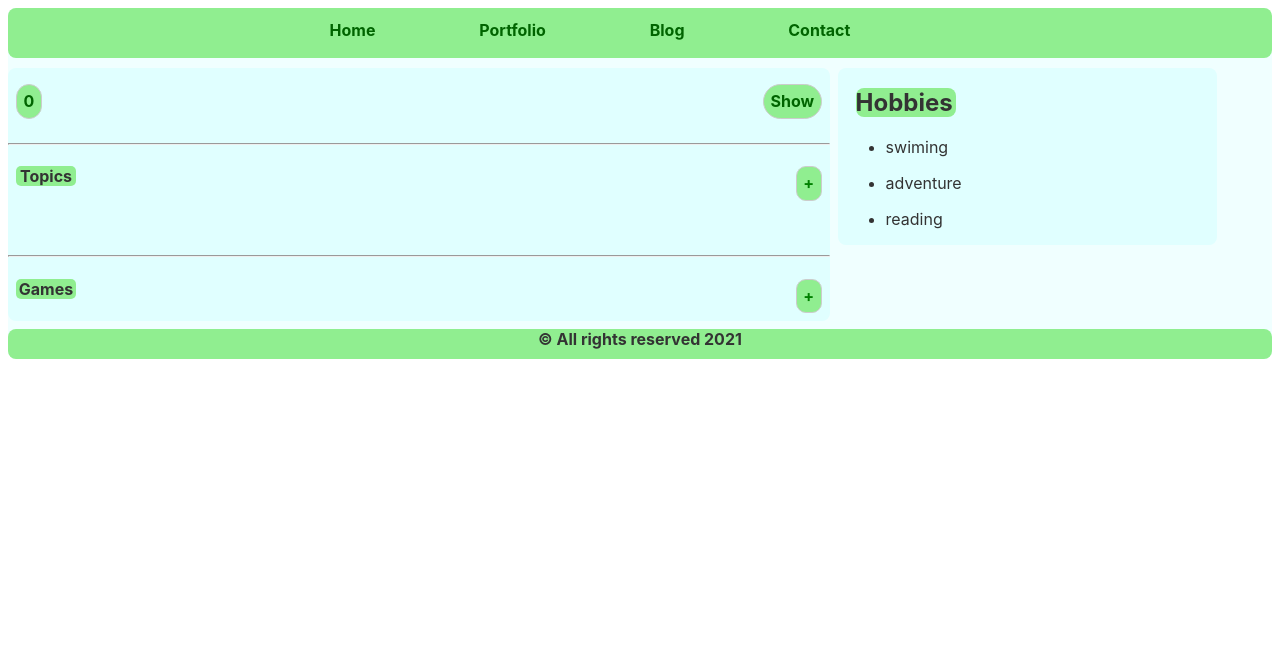
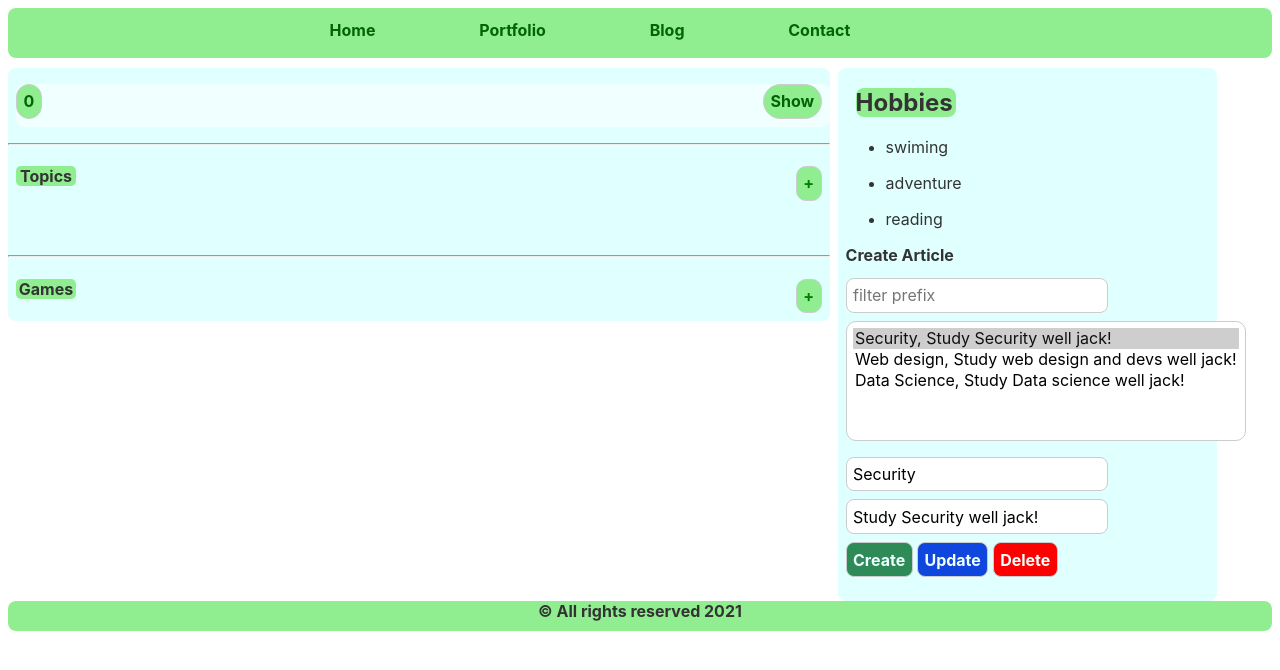
Before and after one commit to XessiveObserver/front-end, a Svelte app: page / in a window 1280 px wide. Shown: the top 670 px of the page. Built offline with nearby package versions, Linux system fonts and the light colour scheme.

Commit message:
Modification to App.svelte

```diff
--- a/package.json
+++ b/package.json
@@ -14,10 +14,11 @@
     "rollup-plugin-livereload": "^2.0.0",
     "rollup-plugin-svelte": "^7.0.0",
     "rollup-plugin-terser": "^7.0.0",
-    "svelte": "^3.0.0"
+    "svelte": "^3.37.0"
   },
   "dependencies": {
     "sirv-cli": "^1.0.0",
-    "svelte-materialify": "^0.3.9"
+    "svelte-materialify": "^0.3.9",
+    "sveltestrap": "^3.14.0"
   }
 }
--- a/public/index.html
+++ b/public/index.html
@@ -4,7 +4,7 @@
 	<meta charset='utf-8'>
 	<meta name='viewport' content='width=device-width,initial-scale=1'>
 
-	<title>Svelte app</title>
+	<title>Potential Of Svelte</title>
 
 	<link rel='icon' type='image/png' href='/favicon.png'>
 	<link rel='stylesheet' href='/global.css'>
--- a/src/App.svelte
+++ b/src/App.svelte
@@ -1,16 +1,13 @@
 <script>
+import Counter from "./Counter.svelte";
 import Games from "./Games.svelte";
 import Hobbies from "./Hobbies.svelte";
+import News from "./News.svelte";
 import Topics from "./Topics.svelte";
 
 
 
-	let counter = 0;
-	let showControls = false;
 
-	const addCounter = () => counter += 1;
-	const subtractCounter = () => counter -= 1;
-	const toggleControls = () => {showControls = !showControls}
 </script>
 
 <main>
@@ -25,19 +22,7 @@ import Topics from "./Topics.svelte";
 	<section>
 		<article>
 			<p>
-				<button>{counter}</button>
-				<button on:click="{toggleControls}" class="toggle">
-					{#if !showControls}
-						Show
-					{:else}
-						Hide
-					{/if}
-				</button>
-				{#if showControls}
-					<button on:click={addCounter}>+ Add</button>
-					<button on:click={subtractCounter}>- Subtract</button>
-					<input type="number" bind:value="{counter}">
-				{/if}
+				<Counter />
 			</p>
 			<hr>
 			<p>
@@ -60,9 +45,12 @@ import Topics from "./Topics.svelte";
 				<Hobbies />
 			</p>
 
+			<p>
+				<News />
+			</p>
+
 		</section>
 	</aside>
-
 
 	<footer>
 		&copy; All rights reserved 2021
@@ -71,23 +59,7 @@ import Topics from "./Topics.svelte";
 </main>
 
 <style>
-	.toggle {
-		float: right;
-		margin-right: 8px;
-	}
-	main {
-		background-color: azure;
-		border-radius: 8px;
-	}
-	button{
-		background-color: lightgreen;
-		border-radius: 20px;
-		color: darkgreen;
-		font-weight: bolder;
-	}
-	input{
-		border-radius: 50px;
-	}
+
 
 	article {
 		border-radius: 8px;
--- /dev/null
+++ b/src/Counter.svelte
@@ -0,0 +1,44 @@
+<script>
+    let counter = 0;
+	let showControls = false;
+
+	const addCounter = () => counter += 1;
+	const subtractCounter = () => counter -= 1;
+	const toggleControls = () => {showControls = !showControls}
+</script>
+<main>
+    <button>{counter}</button>
+	<button on:click="{toggleControls}" class="toggle">
+		{#if !showControls}
+			Show
+		{:else}
+			Hide
+		{/if}
+		</button>
+		{#if showControls}
+			<button on:click={addCounter}>+ Add</button>
+			<button on:click={subtractCounter}>- Subtract</button>
+			<input type="number" bind:value="{counter}">
+		{/if}
+</main>
+
+
+<style>
+    .toggle {
+		float: right;
+		margin-right: 8px;
+	}
+	main {
+		background-color: azure;
+		border-radius: 8px;
+	}
+	button{
+		background-color: lightgreen;
+		border-radius: 20px;
+		color: darkgreen;
+		font-weight: bolder;
+	}
+	input{
+		border-radius: 50px;
+	}
+</style>
--- /dev/null
+++ b/src/News.svelte
@@ -0,0 +1,109 @@
+<script>
+    export let post = [
+    {
+        title: 'Security', content: 'Study Security well jack!'
+    },
+    {
+        title: 'Web design', content: 'Study web design and devs well jack!'
+    },
+    {
+        title: 'Data Science', content: 'Study Data science well jack!'
+    }
+]
+
+let prefix = '';
+let title ='';
+let content = '';
+let i = 0;
+
+$: filteredPost = prefix ? post.filter(article =>{
+    const postDetail = `${article.title}, ${article.content}`;
+    return postDetail.toLowerCase().startsWith(prefix.toLowerCase());
+}): post;
+
+$: selected = filteredPost[i];
+$: resetInputs(selected);
+
+function create(){
+    post = post.concat({title, content})
+    i = post.length - 1;
+    title = content = '';
+}
+
+function update(){
+    selected.title = title;
+    selected.content = content;
+    post = post;
+}
+
+function remove(){
+    // remove from source post array not selected array
+    const index = post.indexOf(selected);
+    post = [...post.slice(0, index), ...post.slice(index + 1)];
+
+    title = content = '';
+    i = Math.min(i, filteredPost.length - 2);
+}
+
+function resetInputs(article) {
+    title = article ? article.title : '';
+    content = article ? article.content : '';
+}
+</script>
+<h2>Create Article</h2>
+<input placeholder='filter prefix' bind:value={prefix}>
+
+<select bind:value={i} size={5}>
+    {#each filteredPost as article, i}
+        <option value={i}>{article.title}, {article.content}</option>
+    {/each}
+</select>
+
+<label><input bind:value={title} placeholder="title"></label>
+<label><input bind:value={content} placeholder="content"></label>
+
+<div class="buttons">
+    <button class="create" on:click={create} disabled={!title || !content}>Create</button>
+    <button class="update" on:click={update} disabled={!title || !content || !selected}>Update</button>
+    <button class="delete" on:click={remove} disabled={!selected}>Delete</button>
+</div>
+
+<style>
+    * {
+        font-family: inherit;
+        font-size: inherit;
+    }
+    input {
+        display: block;
+        margin: 0 0 0.5em 0;
+        border-radius: 8px;
+    }
+    select {
+        float: left;
+        margin: 0 1em 1em 0;
+        widows: 14em;
+        border-radius: 10px;
+    }
+    .buttons{
+        clear: both;
+
+    }
+    .create {
+        border-radius: 8px;
+        background-color: seagreen;
+        color:azure;
+        font-weight: bold;
+    }
+    .update {
+        border-radius: 8px;
+        background-color:rgb(15, 70, 221);
+        color:azure;
+        font-weight: bold;
+    }
+    .delete {
+        border-radius: 8px;
+        background-color: red;
+        color:azure;
+        font-weight: bold;
+    }
+</style>
```
Also changed, not shown: 1 other file (tests, documents, lock files or other folders).
